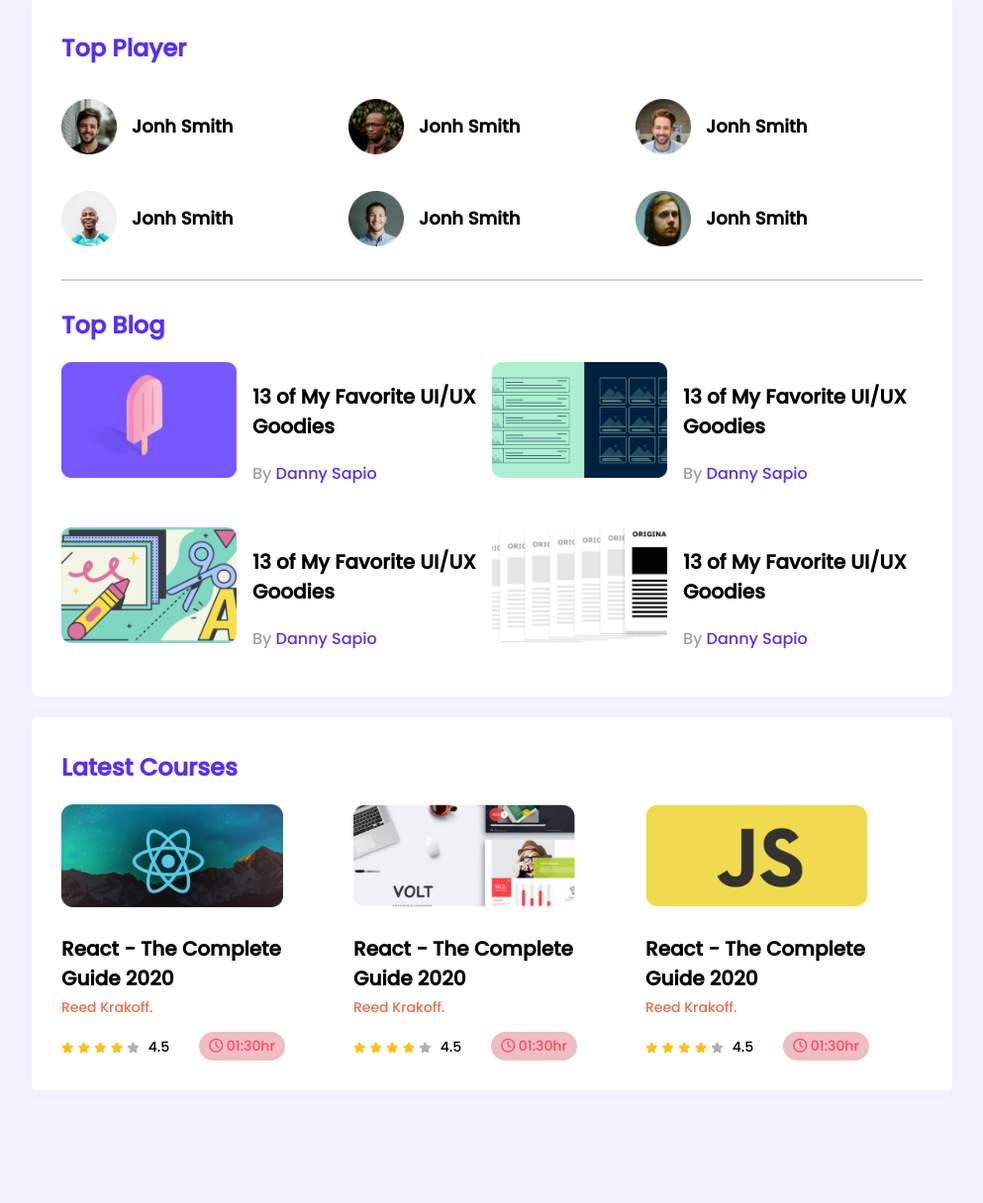
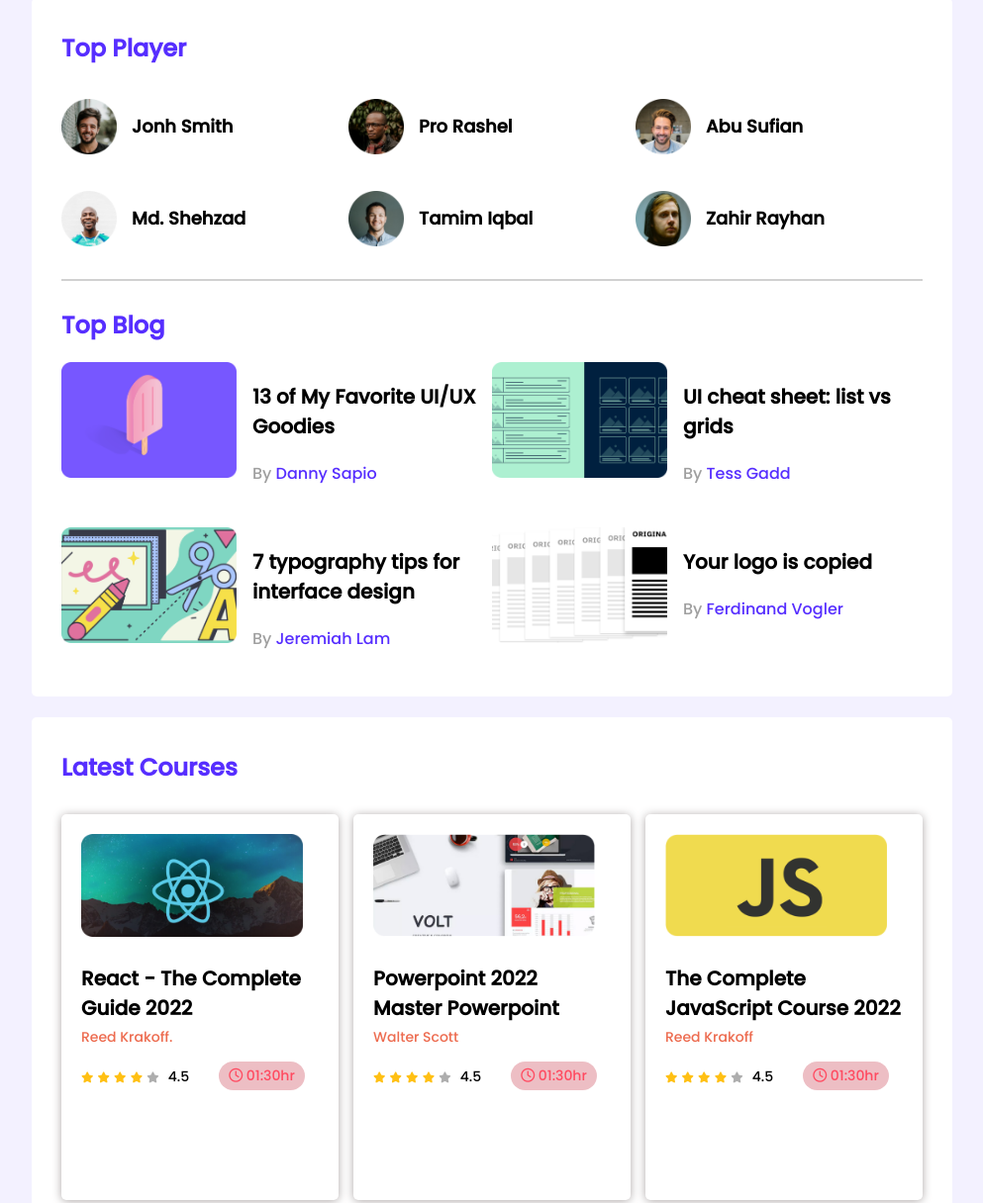
Before and after one commit to hussain322/leader-board, a plain HTML site: page index.html in a window 1280 px wide. Shown: the part 31-1247 px from the top of the page at 99% size, without its empty margins (143-1136 px from the left). Before the commit the page ends 1141 px from the top, so only its background shows below. Drawn offline with Linux system fonts and the light colour scheme.

Commit message:
fix some wrong

```diff
--- a/css/styles.css
+++ b/css/styles.css
@@ -107,6 +107,15 @@
     display: grid;
     grid-template-columns: repeat(3, 280px);
     justify-content: space-between;
+    margin-top: 30px;
+}
+
+.course{
+    width: 240px;
+    height: 350px;
+    box-shadow: 0px 1px 10px 0px #aea8a8;
+    border-radius: 5px;
+    padding: 20px;
 }
 
 .course-banner img{
--- a/index.html
+++ b/index.html
@@ -28,23 +28,23 @@
                     </div>
                     <div class="player">
                         <img src="images/players/player-2.png" alt="image">
-                        <h3>Jonh Smith</h3>
+                        <h3>Pro Rashel </h3>
                     </div>
                     <div class="player">
                         <img src="images/players/player-3.png" alt="image">
-                        <h3>Jonh Smith</h3>
+                        <h3>Abu Sufian</h3>
                     </div>
                     <div class="player">
                         <img src="images/players/player-4.png" alt="image">
-                        <h3>Jonh Smith</h3>
+                        <h3>Md. Shehzad</h3>
                     </div>
                     <div class="player">
                         <img src="images/players/player-5.png" alt="image">
-                        <h3>Jonh Smith</h3>
+                        <h3>Tamim Iqbal</h3>
                     </div>
                     <div class="player">
                         <img src="images/players/player-6.png" alt="image">
-                        <h3>Jonh Smith</h3>
+                        <h3>Zahir Rayhan</h3>
                     </div>
                 </div>
             </div>
@@ -67,8 +67,8 @@
                             <img src="images/blogs/blog-2.png" alt="image">
                         </div>
                         <div class="blog-info">
-                            <h3>13 of My Favorite UI/UX Goodies</h3>
-                            <p>By <a href="">Danny Sapio</a></p>
+                            <h3>UI cheat sheet: list vs grids</h3>
+                            <p>By <a href="">Tess Gadd</a></p>
                         </div>
                     </article>
                     <article class="blog">
@@ -76,8 +76,8 @@
                             <img src="images/blogs/blog-3.png" alt="image">
                         </div>
                         <div class="blog-info">
-                            <h3>13 of My Favorite UI/UX Goodies</h3>
-                            <p>By <a href="">Danny Sapio</a></p>
+                            <h3>7 typography tips for interface design</h3>
+                            <p>By <a href="">Jeremiah Lam</a></p>
                         </div>
                     </article>
                     <article class="blog">
@@ -85,8 +85,8 @@
                             <img src="images/blogs/blog-4.png" alt="image">
                         </div>
                         <div class="blog-info">
-                            <h3>13 of My Favorite UI/UX Goodies</h3>
-                            <p>By <a href="">Danny Sapio</a></p>
+                            <h3>Your logo is copied</h3>
+                            <p>By <a href="">Ferdinand Vogler </a></p>
                         </div>
                     </article>
                 </div>
@@ -105,7 +105,7 @@
                         <img src="images/courses/course-1.png" alt="image">
                     </div>
                     <div class="course-ditail">
-                        <h3>React - The Complete Guide 2020</h3>
+                        <h3>React - The Complete Guide 2022</h3>
                         <p>Reed Krakoff.</p>
                         <div class="course-info">
                             <div>
@@ -128,8 +128,8 @@
                         <img src="images/courses/course-2.png" alt="image">
                     </div>
                     <div class="course-ditail">
-                        <h3>React - The Complete Guide 2020</h3>
-                        <p>Reed Krakoff.</p>
+                        <h3>Powerpoint 2022 Master Powerpoint</h3>
+                        <p>Walter Scott</p>
                         <div class="course-info">
                             <div>
                                 <i class="fas fa-star filled"></i>
@@ -151,8 +151,8 @@
                         <img src="images/courses/course-3.png" alt="image">
                     </div>
                     <div class="course-ditail">
-                        <h3>React - The Complete Guide 2020</h3>
-                        <p>Reed Krakoff.</p>
+                        <h3>The Complete JavaScript Course 2022</h3>
+                        <p>Reed Krakoff</p>
                         <div class="course-info">
                             <div>
                                 <i class="fas fa-star filled"></i>
```
